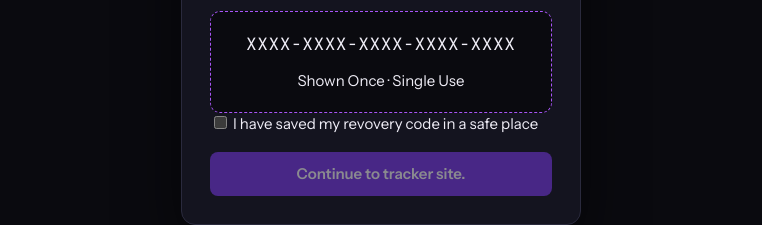
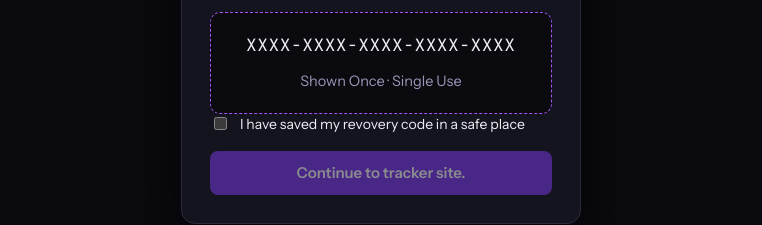
Before and after one commit to Aidan4715/Internship-Tracker, a plain HTML site: page site/first_page/signup_page/signup.html in a window 1280 px wide. Shown: the part 375-600 px from the top of the page, without its empty margins (259-1021 px from the left). Drawn offline with Linux system fonts and the light colour scheme.

Commit message:
making the formatting in the recovery code box look better like the text next to the check box and shown once display

```diff
--- a/site/first_page/auth.css
+++ b/site/first_page/auth.css
@@ -131,3 +131,18 @@
     letter-spacing: 0.06em;
     user-select: all; /* when user clicks recovery code whole thing is selected to copy paste easier */
 }
+
+/* making less focus on shown once text by changing size and color */
+.code-actions{
+    font-size: 14.5px;
+    color: var(--muted);
+}
+
+/* color and sizing for text next to check box */
+.check{
+    display: flex;
+    align-items: flex-start;
+    gap: 10px;
+    font-size: 14px;
+    cursor: pointer;
+}
```
